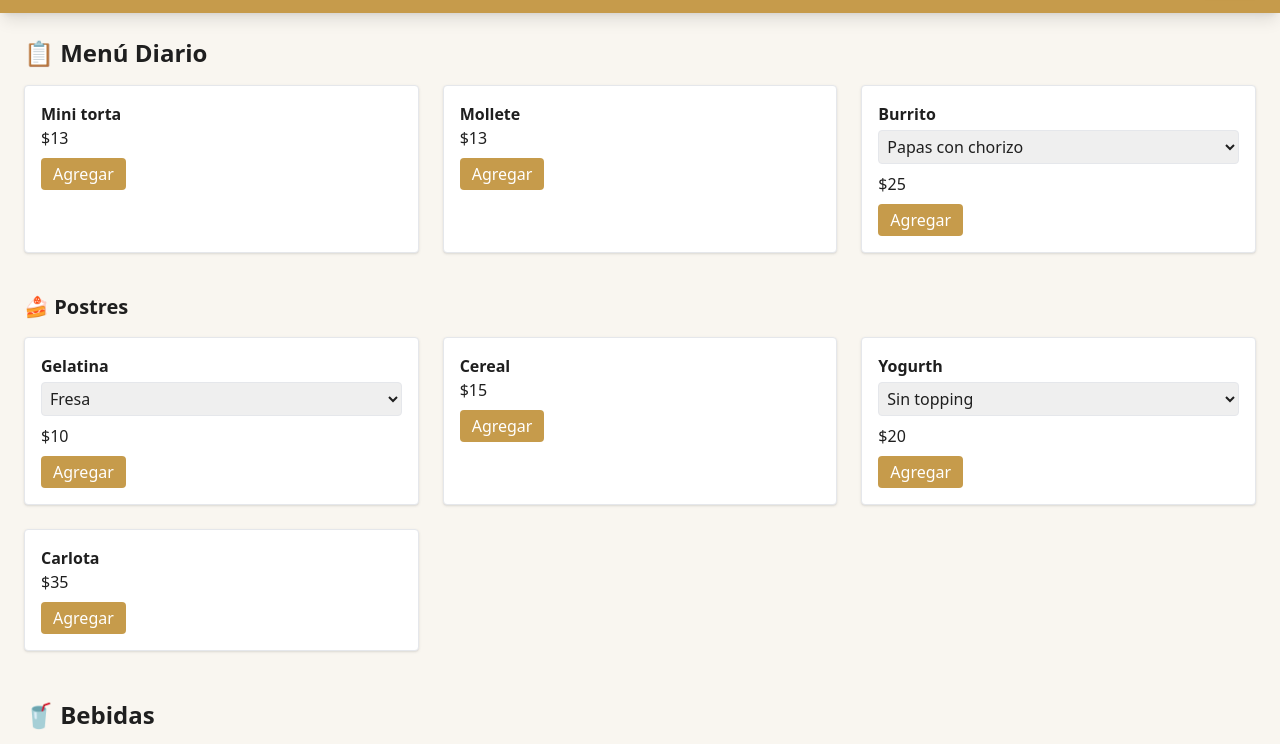
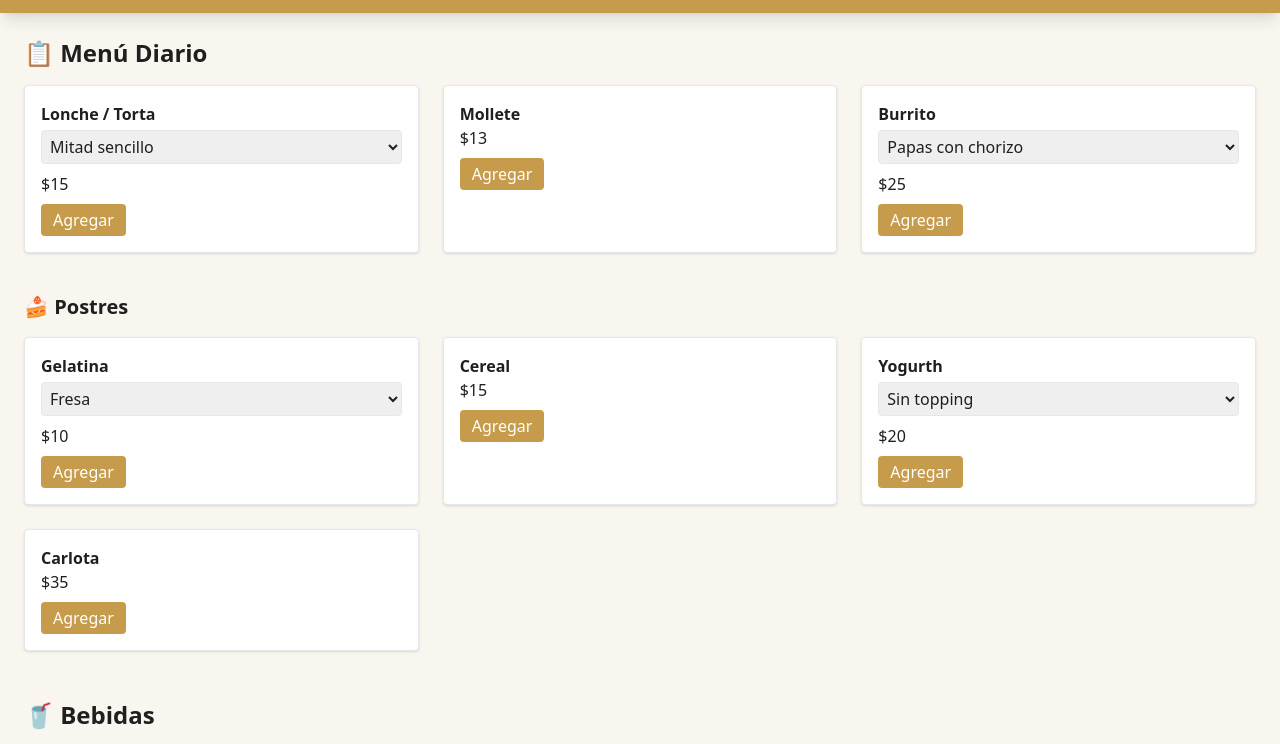
Before and after one commit to QueentanaReal/Queentana-s_Tiendita-Escolar, a plain HTML site: page index.html in a window 1280 px wide. Shown: the part 51-795 px from the top of the page. Drawn offline with nearby package versions, Linux system fonts and the light colour scheme.

Commit message:
Update index.html

```diff
--- a/index.html
+++ b/index.html
@@ -39,14 +39,23 @@
 
   <div class="grid md:grid-cols-3 gap-6">
 
-    <div class="border p-4 bg-white rounded shadow">
-      <h4 class="font-semibold">Mini torta</h4>
-      <p>$13</p>
-      <button class="addToCart bg-[#C69B4B] text-white px-3 py-1 rounded mt-2"
-      data-name="Mini torta" data-price="13">
-      Agregar
-      </button>
-    </div>
+ <div class="border p-4 bg-white rounded shadow">
+  <h4 class="font-semibold">Lonche / Torta</h4>
+
+  <select id="tortaOption" class="border rounded p-1 w-full mt-1">
+    <option value="15">Mitad sencillo</option>
+    <option value="30">Entero sencillo</option>
+    <option value="20">Mitad especial</option>
+    <option value="40">Entero especial</option>
+  </select>
+
+  <p class="mt-2">$<span id="tortaPrice">15</span></p>
+
+  <button id="addTorta"
+    class="bg-[#C69B4B] text-white px-3 py-1 rounded mt-2">
+    Agregar
+  </button>
+</div>
 
     <div class="border p-4 bg-white rounded shadow">
       <h4 class="font-semibold">Mollete</h4>
@@ -453,6 +462,20 @@ document.getElementById("burritoOption").addEventListener("change", function ()
   document.getElementById("burritoPrice").textContent = this.value;
 });
 
+// LONCHE / TORTA
+document.getElementById("addTorta").addEventListener("click", () => {
+  const tortaOption = document.getElementById("tortaOption");
+
+  const tipo = tortaOption.options[tortaOption.selectedIndex].text;
+  const precio = tortaOption.value;
+
+  addToCart("Lonche / Torta " + tipo, precio);
+});
+
+document.getElementById("tortaOption").addEventListener("change", function () {
+  document.getElementById("tortaPrice").textContent = this.value;
+});
+
   // GELATINA
 document.getElementById("addGelatina").addEventListener("click", () => {
   const gelatinaOption = document.getElementById("gelatinaOption");
```
